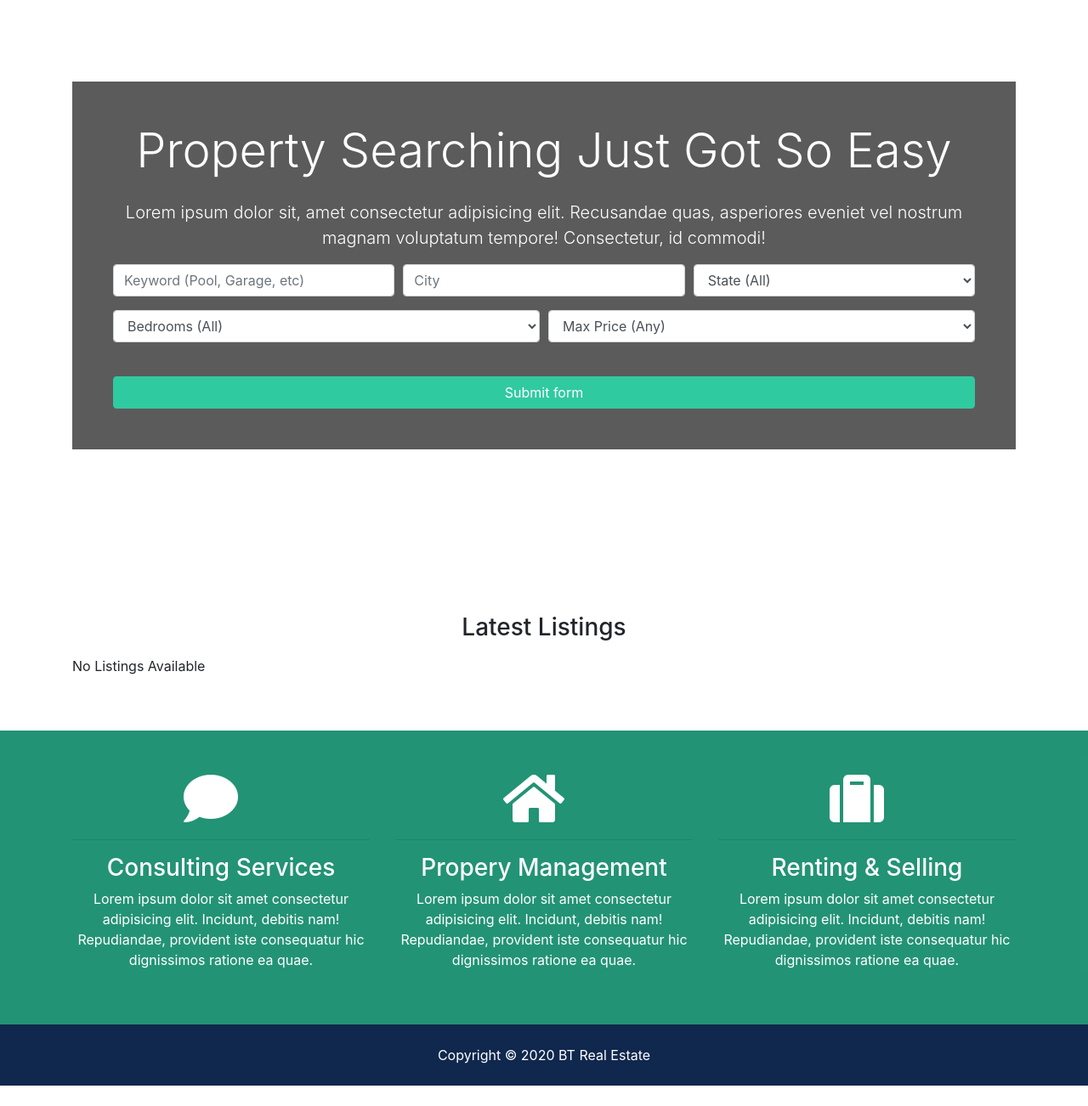
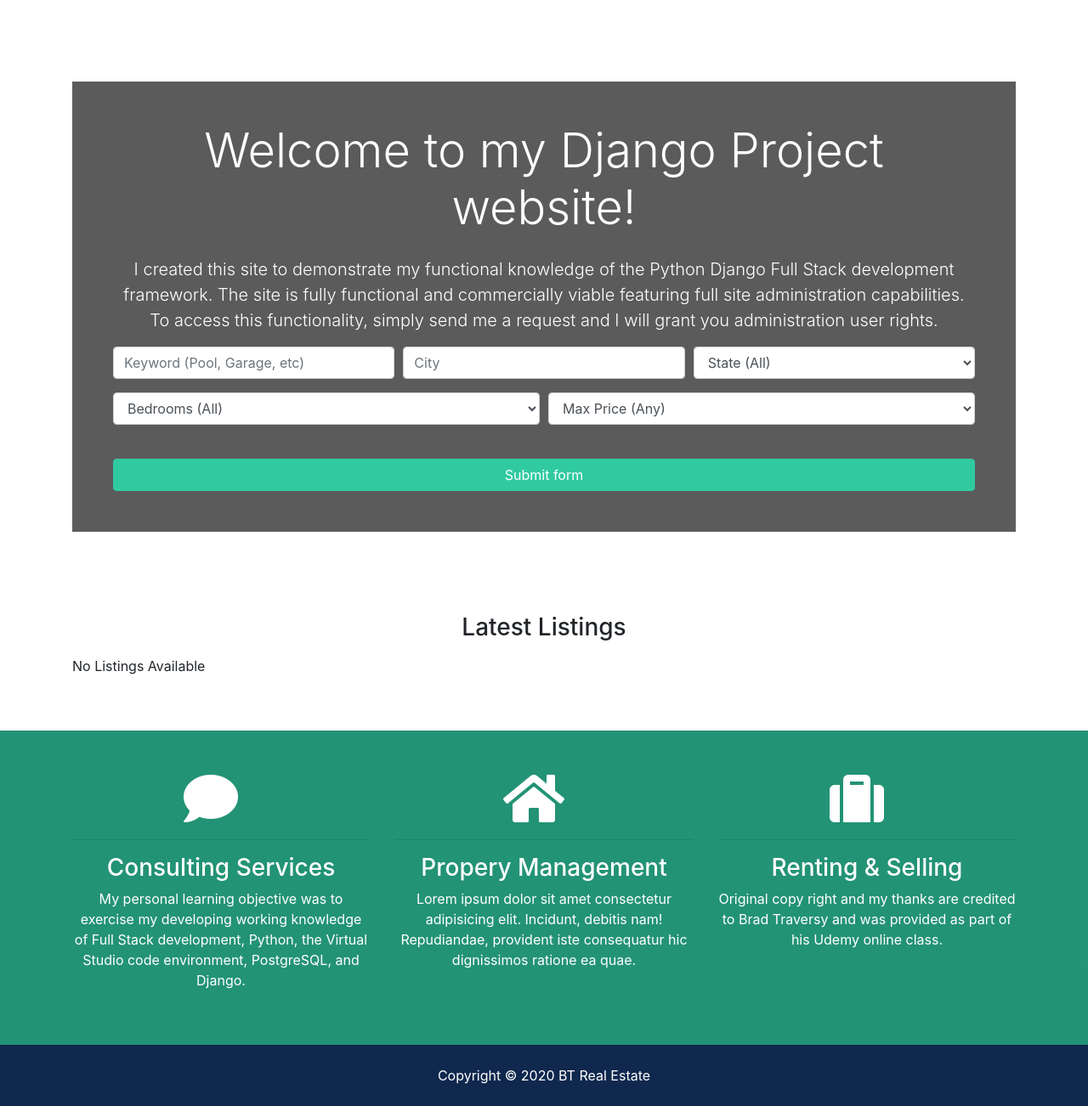
Before and after one commit to Tadster-dev/My-Real-Estate-Website-Project, a Django app: page / in a window 1280 px wide. Shown: the part 128-1430 px from the top of the page at 85% size. Before the commit the page ends 1406 px from the top, so only its background shows below. Run offline with Django 3.2, Linux system fonts and the light colour scheme; data that the repository does not hold is empty; some libraries are stand-ins or nearby versions.

Commit message:
Cosmetic Changes

```diff
--- a/btre/static/css/style.css
+++ b/btre/static/css/style.css
@@ -15,7 +15,7 @@ img {
   margin-right: 0.4rem; }
 
 #showcase {
-  background: url(../img/showcase.jpg) no-repeat top center fixed/cover;
+  background: url("../img/showcase.jpg") no-repeat top center fixed/cover;
   position: relative;
   min-height: 650px;
   color: #fff;
@@ -34,7 +34,7 @@ img {
     background: rgba(51, 51, 51, 0.8); }
 
 #services {
-  background: url(../img/building.jpg) no-repeat top center fixed/cover;
+  background: url("../img/building.jpg") no-repeat top center fixed/cover;
   min-height: 300px;
   position: relative;
   overflow: hidden; }
--- a/static/css/style.css
+++ b/static/css/style.css
@@ -15,7 +15,7 @@ img {
   margin-right: 0.4rem; }
 
 #showcase {
-  background: url(../img/showcase.jpg) no-repeat top center fixed/cover;
+  background: url("../img/showcase.jpg") no-repeat top center fixed/cover;
   position: relative;
   min-height: 650px;
   color: #fff;
@@ -34,7 +34,7 @@ img {
     background: rgba(51, 51, 51, 0.8); }
 
 #services {
-  background: url(../img/building.jpg) no-repeat top center fixed/cover;
+  background: url("../img/building.jpg") no-repeat top center fixed/cover;
   min-height: 300px;
   position: relative;
   overflow: hidden; }
--- a/templates/accounts/dashboard.html
+++ b/templates/accounts/dashboard.html
@@ -60,7 +60,7 @@
               </tbody>
             </table>
           {% else %}
-            <p>'You have not made any inquires'</p>
+            <p>You have not made any inquires</p>
           {% endif %}
         </div>
       </div>
--- a/templates/pages/about.html
+++ b/templates/pages/about.html
@@ -56,7 +56,7 @@
     <h2 class="display-4">We Work For You</h2>
     <h4>Lorem ipsum dolor sit amet consectetur adipisicing elit. Autem velit aperiam, unde aliquid at similique!</h4>
     <hr>
-    <a href="listings.html" class="btn btn-secondary text-white btn-lg">View Our Featured Listings</a>
+    <a href="{% url 'listings' %}" class="btn btn-secondary text-white btn-lg">View Our Featured Listings</a>
   </section>
 
   <!-- Team -->
--- a/templates/pages/index.html
+++ b/templates/pages/index.html
@@ -9,10 +9,11 @@
       <div class="home-search p-5">
         <div class="overlay p-5">
           <h1 class="display-4 mb-4">
-            Property Searching Just Got So Easy
+            Welcome to my Django Project website!
           </h1>
-          <p class="lead">Lorem ipsum dolor sit, amet consectetur adipisicing elit. Recusandae quas, asperiores eveniet vel nostrum magnam
-            voluptatum tempore! Consectetur, id commodi!</p>
+          <p class="lead">I created this site to demonstrate my functional knowledge of the Python Django Full Stack development framework.
+              The site is fully functional and commercially viable featuring full site administration capabilities.
+             To access this functionality, simply send me a request and I will grant you administration user rights.</p>
           <div class="search">
             <form action="{% url 'search' %}">
               <!-- Form Row 1 -->
@@ -138,8 +139,8 @@
           <i class="fas fa-comment fa-4x mr-4"></i>
           <hr>
           <h3>Consulting Services</h3>
-          <p>Lorem ipsum dolor sit amet consectetur adipisicing elit. Incidunt, debitis nam! Repudiandae, provident iste consequatur
-            hic dignissimos ratione ea quae.</p>
+          <p>My personal learning objective was to exercise my developing working knowledge
+             of Full Stack development, Python, the Virtual Studio code environment, PostgreSQL, and Django.</p>
         </div>
         <div class="col-md-4">
           <i class="fas fa-home fa-4x mr-4"></i>
@@ -152,8 +153,7 @@
           <i class="fas fa-suitcase fa-4x mr-4"></i>
           <hr>
           <h3>Renting & Selling</h3>
-          <p>Lorem ipsum dolor sit amet consectetur adipisicing elit. Incidunt, debitis nam! Repudiandae, provident iste consequatur
-            hic dignissimos ratione ea quae.</p>
+          <p>Original copy right and my thanks are credited to Brad Traversy and was provided as part of his Udemy online class.</p>
         </div>
       </div>
     </div>
```
Also changed, not shown: contacts/views.py (+7 -7 lines), media/photos/2020/07/06/Tad_Phota_Casual.jpg (added).
